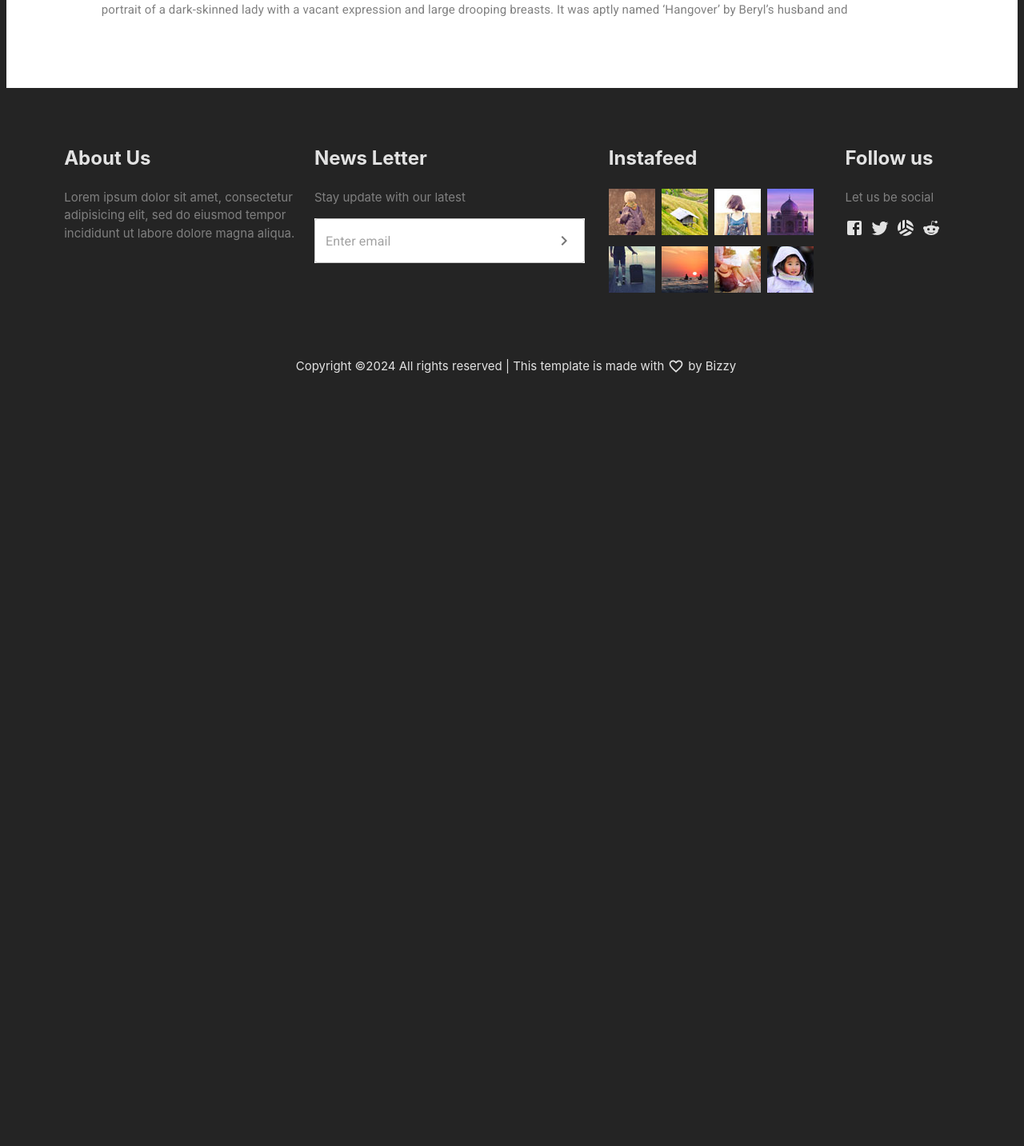
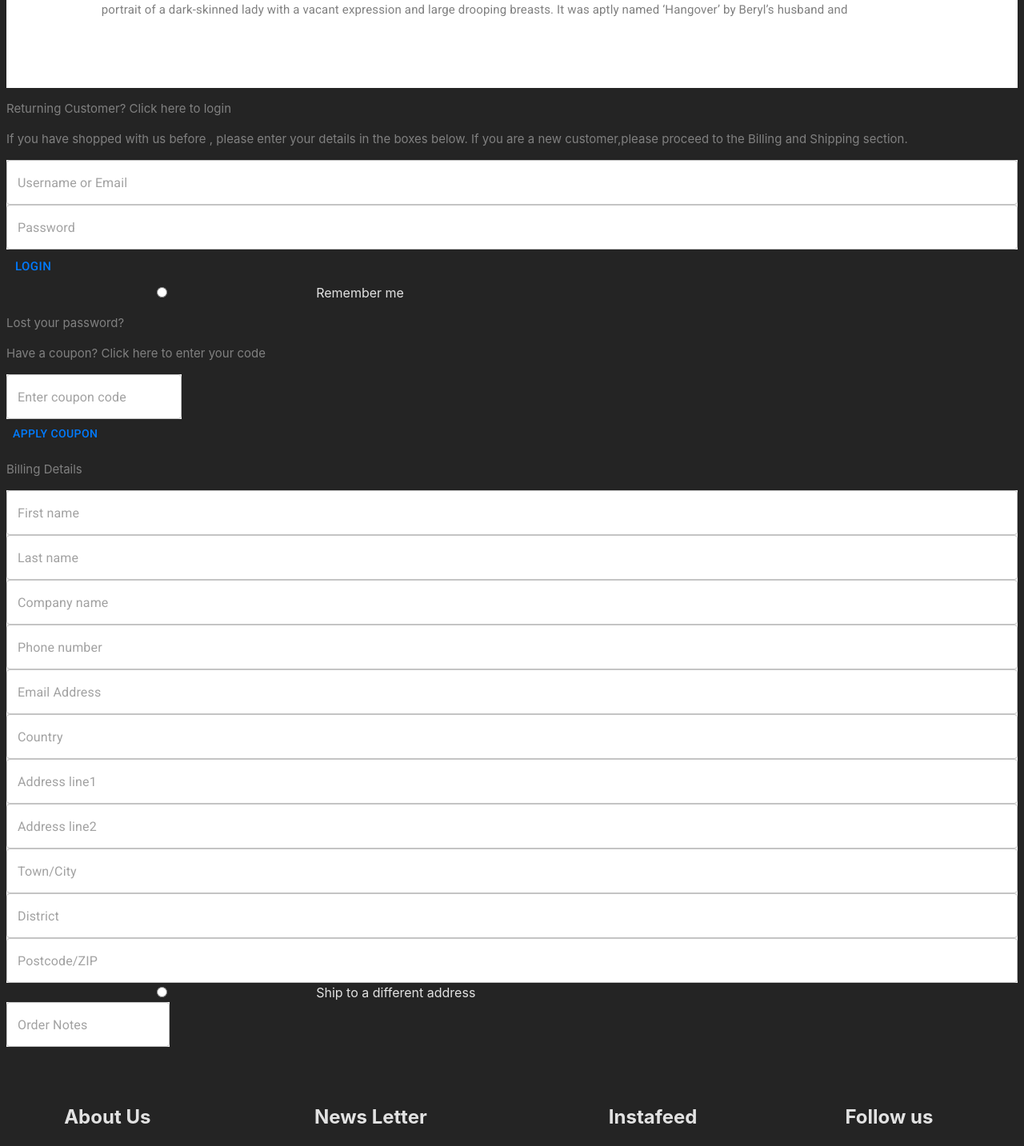
Before and after one commit to BridgetKas/ShoeStore, a React (Vite) app: page /shop in a window 1280 px wide. Shown: the part 3422-4855 px from the top of the page at 80% size. Before the commit the page ends 3936 px from the top, so only its background shows below. Built offline with nearby package versions, Linux system fonts and the light colour scheme.

Commit message:
Added Checkout  Page

```diff
--- /dev/null
+++ b/src/pages/checkout/checkout.jsx
@@ -0,0 +1,55 @@
+import ButtonComp from "../../components/common/Button"
+import Input from "../../components/common/input"
+
+function CheckoutComp() {
+  return (
+    <div>
+      <div>
+        <p>Returning Customer? <a> Click here to login</a></p>
+      </div>
+      <p>
+        If you have shopped with us before , please enter your details in the boxes below.
+        If you are a new customer,please proceed to the Billing and Shipping section.
+      </p>
+      <Input placeholder="Username or Email" required ={true} fullWidth/>
+      <Input placeholder="Password" required ={true} fullWidth/>
+      <div>
+        <ButtonComp btnTitle="LOGIN" size="large"/>
+        <div>
+          <input type="radio" value="remember"/>
+          <label>Remember me </label>
+        </div>
+      </div>
+      <p>Lost your password?</p>
+      <div>
+        <p>Have a coupon? <a>Click here to enter your code</a></p>
+      </div>
+      <Input placeholder="Enter coupon code"/>
+      <ButtonComp btnTitle="APPLY COUPON"/>
+      <p>Billing Details</p>
+
+      <div>
+        <Input placeholder="First name" required ={true} fullWidth/>
+        <Input placeholder="Last name" required ={true} fullWidth/>
+        <Input placeholder="Company name" required ={true} fullWidth/>
+        <Input placeholder="Phone number" required ={true} fullWidth/>
+        <Input placeholder="Email Address" required ={true} fullWidth/>
+        <Input placeholder="Country" required ={true} fullWidth/>
+        <Input placeholder="Address line1" required ={true} fullWidth/>
+        <Input placeholder="Address line2" required ={true} fullWidth/>
+        <Input placeholder="Town/City" required ={true} fullWidth/>
+        <Input placeholder="District" required ={true} fullWidth/>
+        <Input placeholder="Postcode/ZIP" required ={true} fullWidth/>
+      </div>
+      <div>
+        <input type="radio"/>
+        <label>Ship to a different address</label>
+      </div>
+      <Input placeholder="Order Notes" multiline/>
+
+
+    </div>
+  )
+}
+
+export default CheckoutComp
--- a/src/pages/productShop/product.jsx
+++ b/src/pages/productShop/product.jsx
@@ -24,6 +24,7 @@ import reviewImage3 from '../../assets/review-3.png'
 import Rating from '@mui/material/Rating';
 import Typography from '@mui/material/Typography';
 import InputComponent from '../../components/common/inputComponent'
+import CheckoutComp from '../checkout/checkout'
 
 
 function createData(name, length) {
@@ -236,6 +237,7 @@ function Product() {
           </TabContext>
         </Box>
       </div>
+      <CheckoutComp/>
     </div>
   )
 }
--- a/src/pages/productShop/product.module.css
+++ b/src/pages/productShop/product.module.css
@@ -112,7 +112,7 @@ input {
     display:flex;
     flex-direction: column;
     gap:15px;
-    align-items:center;
+    /* align-items:center; */
 }
 
 .mainreviewContainer {
```
Also changed, not shown: src/pages/checkout/checkout.module.css (added).
